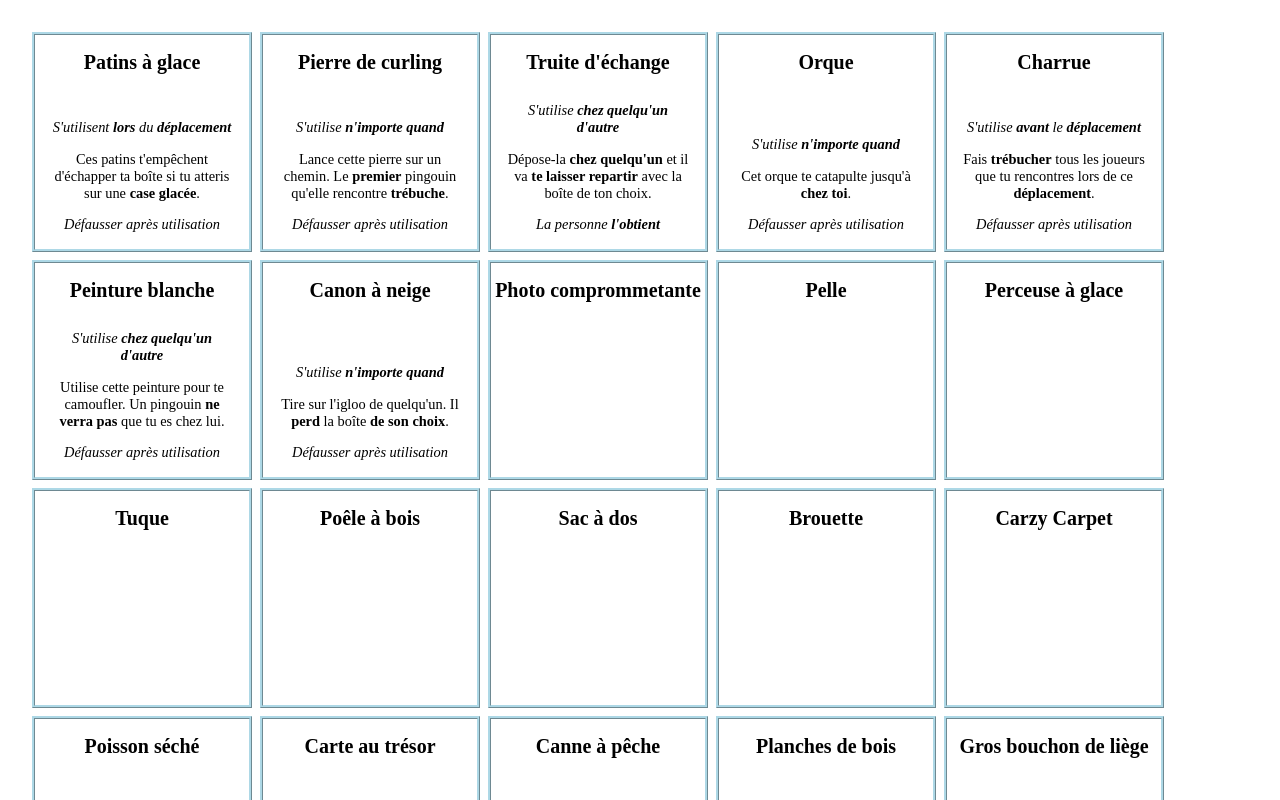
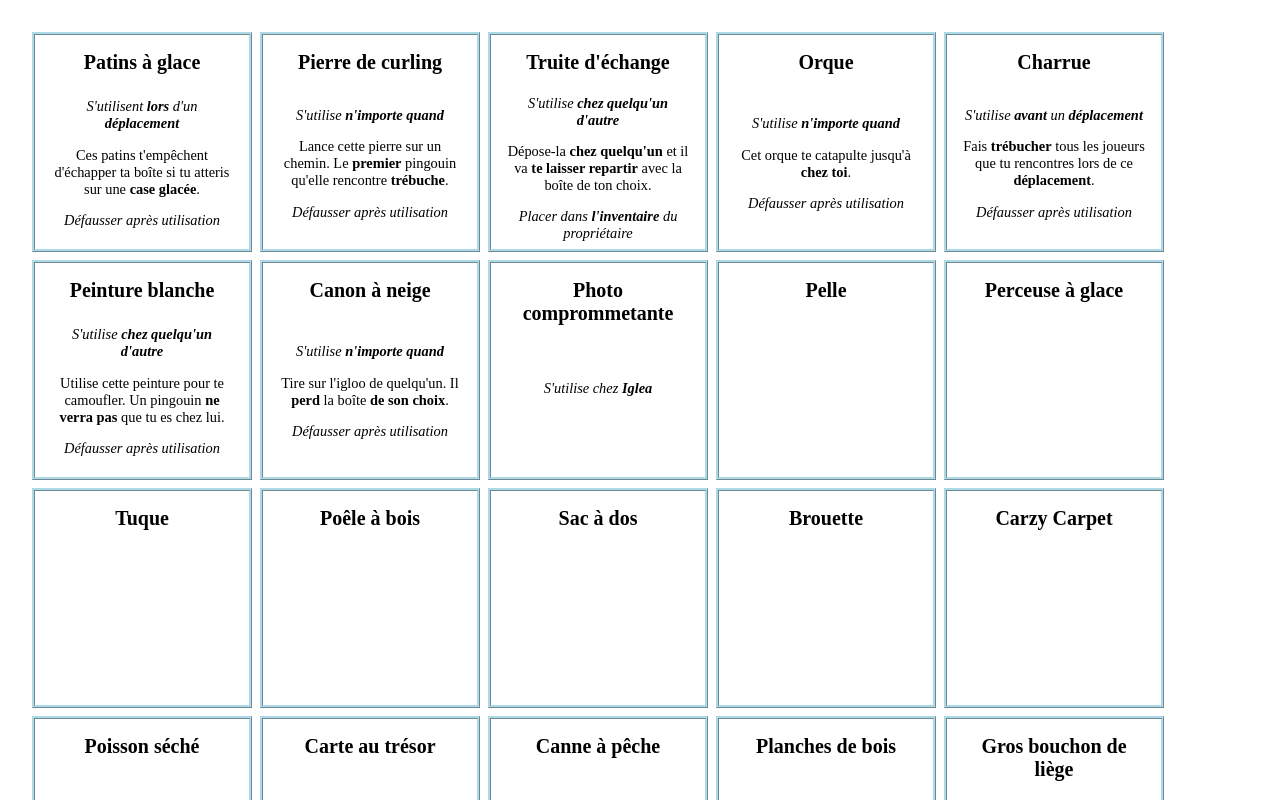
Before and after one commit to beaudry/pingouins-voleurs, a Preact app: page / in a window 1280 px wide. Shown: the top 800 px of the page. Built offline with nearby package versions, Linux system fonts and the light colour scheme; a web font is replaced by a local one.

Commit message:
Ajuster les affaires

```diff
--- a/src/app.tsx
+++ b/src/app.tsx
@@ -69,7 +69,7 @@ const outils: Outil[] = [
         {" "}
         <strong>lors</strong>
         {" "}
-        du
+        d'un
         {" "}
         <strong>déplacement</strong>
       </>
@@ -97,9 +97,11 @@ const outils: Outil[] = [
   {
     apresUtilisation: (
       <>
-        La personne
+        Placer dans
         {" "}
-        <b>l'obtient</b>
+        <strong>l'inventaire</strong>
+        {" "}
+        du propriétaire
       </>
     ),
     description: (
@@ -157,7 +159,7 @@ const outils: Outil[] = [
         {" "}
         <strong>avant</strong>
         {" "}
-        le
+        un
         {" "}
         <strong>déplacement</strong>
       </>
@@ -199,6 +201,13 @@ const outils: Outil[] = [
     nom: "Canon à neige",
   },
   {
+    momentUtilisation: (
+      <>
+        S'utilise chez
+        {" "}
+        <strong>Iglea</strong>
+      </>
+    ),
     nom: "Photo comprommetante",
   },
   { image: pelle, nom: "Pelle" },
@@ -225,9 +234,11 @@ function App() {
       {outils.map((carte) => (
         <div className="carte">
           <h1>{carte.nom}</h1>
-          <p><i>{carte.momentUtilisation}</i></p>
-          <p>{carte.description}</p>
-          <p><i>{carte.apresUtilisation}</i></p>
+          <div className="instructions">
+            <p><i>{carte.momentUtilisation}</i></p>
+            <p>{carte.description}</p>
+            <p><i>{carte.apresUtilisation}</i></p>
+          </div>
         </div>
       ))}
     </div>
--- a/src/index.css
+++ b/src/index.css
@@ -20,8 +20,7 @@ body {
 h1 {
   font-family: "Mountains of Christmas";
   font-size: 1.25em;
-  margin: 0 -1em;
-  flex: 1;
+  margin-top: 0;
 }
 
 .carte {
@@ -36,11 +35,18 @@ h1 {
   break-inside: avoid-page;
 }
 
-p {
+.instructions {
+  flex: 1;
+  display: flex;
+  flex-direction: column;
+  justify-content: center;
+}
+
+.instructions p {
   margin-block: 0.5em;
   font-size: 0.9em;
 }
 
-p:last-of-type {
+.instructions p:last-of-type {
   margin-bottom: 0;
 }
```
